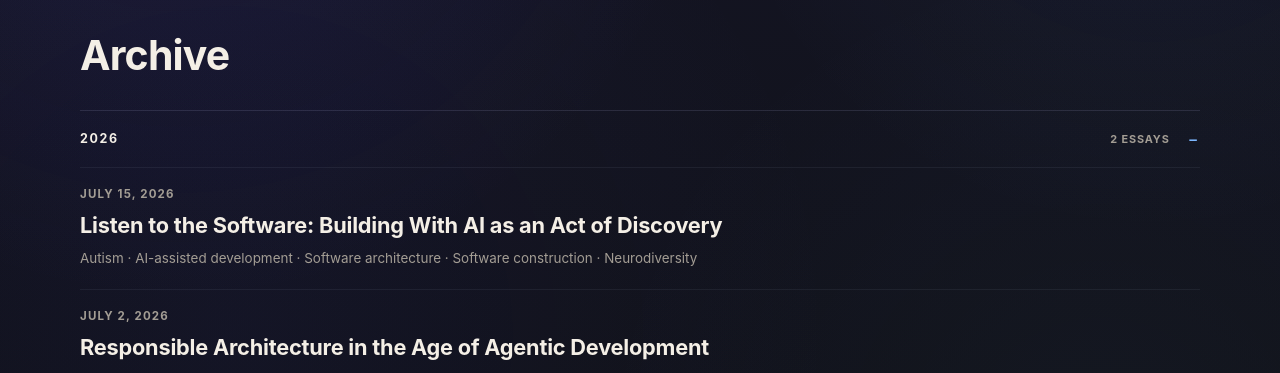
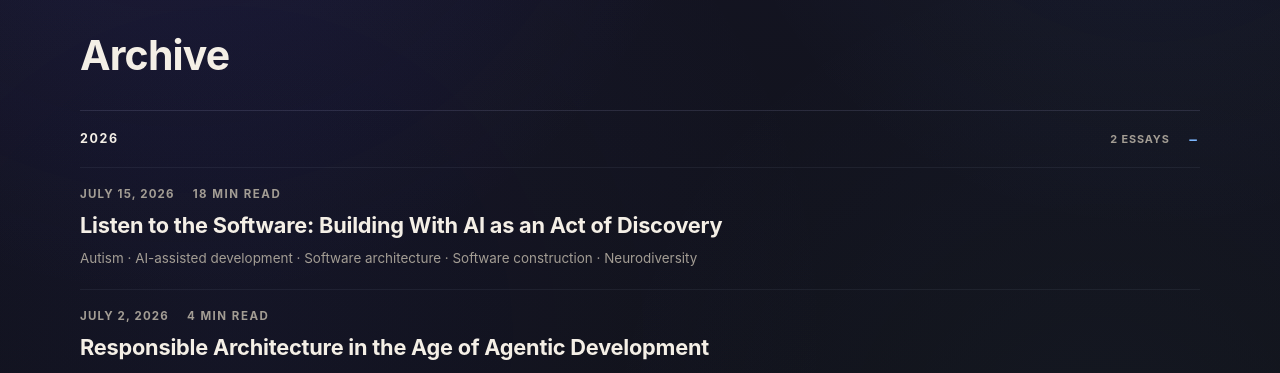
Before and after one commit to bdonaldharris/bdonaldharris.com, a Next.js app: page /writing in a window 1280 px wide. Shown: the part 1044-1417 px from the top of the page. Built offline with nearby package versions, Linux system fonts and the light colour scheme.

Commit message:
Display reading time in essay archive entries

```diff
--- a/components/writing/essay-archive.tsx
+++ b/components/writing/essay-archive.tsx
@@ -63,9 +63,14 @@ export function EssayArchive({
               return (
                 <li key={entry.slug} className={styles.entry}>
                   <article>
-                    <time dateTime={entry.publishedAt}>
-                      {formatWritingDate(entry.publishedAt)}
-                    </time>
+                    <div className="writing-entry-meta">
+                      <time dateTime={entry.publishedAt}>
+                        {formatWritingDate(entry.publishedAt)}
+                      </time>
+                      {variant === "page" && (
+                        <span>{entry.readingMinutes} min read</span>
+                      )}
+                    </div>
                     <h3>
                       {isCurrent ? (
                         <span aria-current="page">{entry.title}</span>
```
